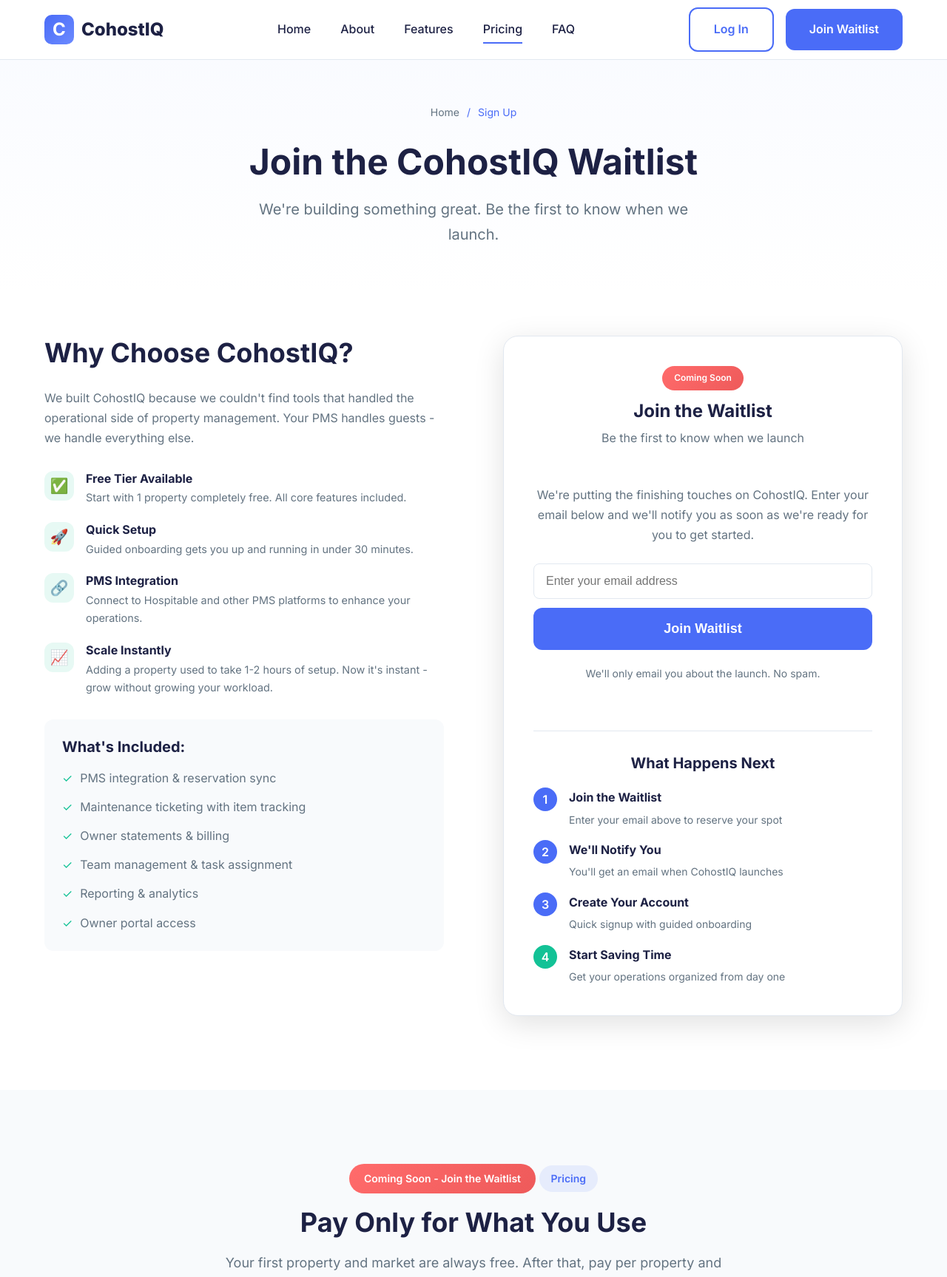
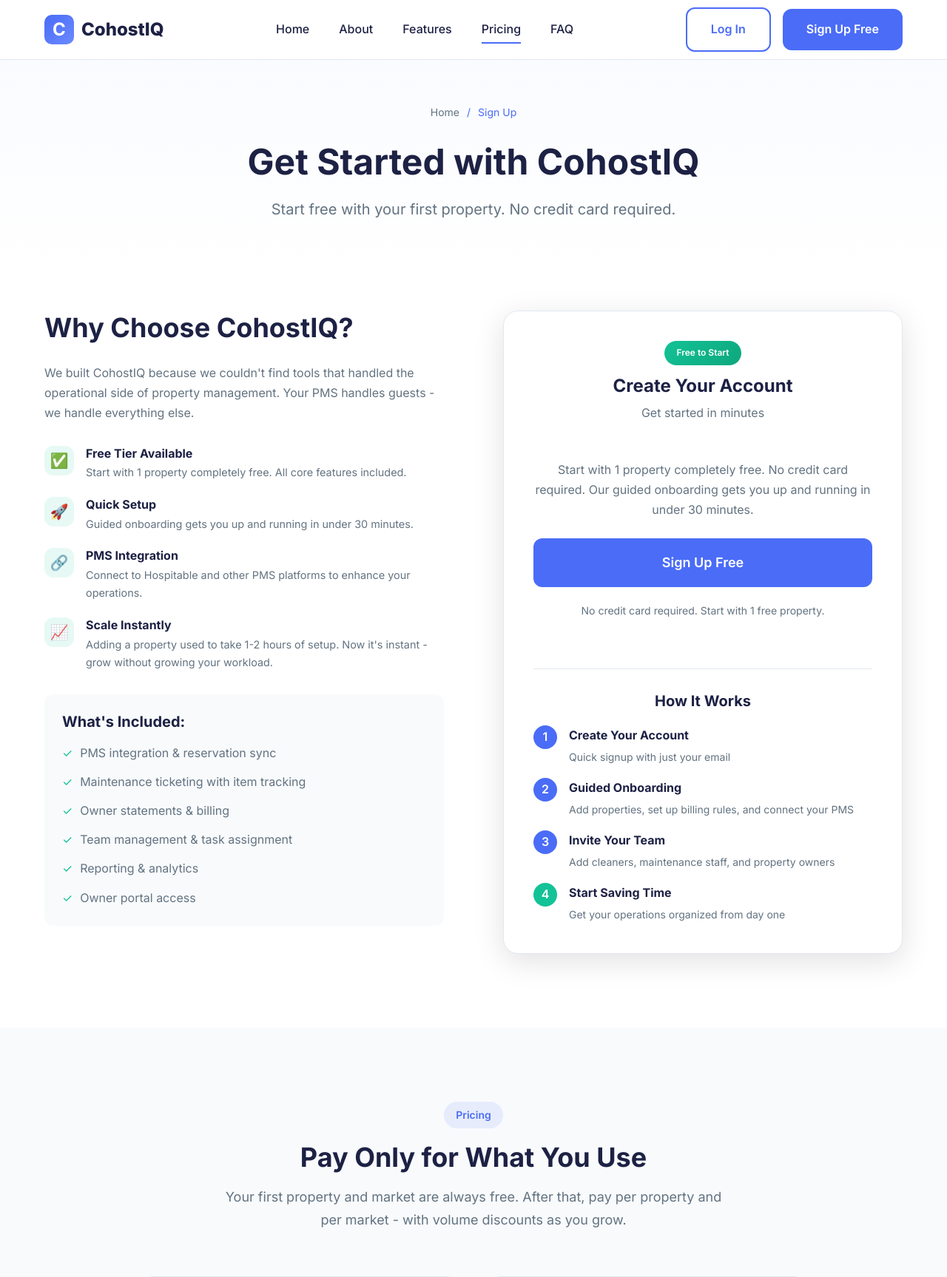
Before and after one commit to scottcohostiq/CohostIQWebsite, a PHP site: page /signup.php in a window 1280 px wide. Shown: the top 1727 px of the page at 74% size. Run offline with PHP 8.4, Linux system fonts and the light colour scheme.

Commit message:
Replace waitlist flow with direct signup link to cohostiq.app
All "Join Waitlist" CTAs now point to https://cohostiq.app/auth/signup_email.php
as "Sign Up Free" buttons. Removed all "Coming Soon" badges and waitlist-related
messaging. Updated signup.php to show a direct signup CTA with "How It Works"
steps instead of the mailto waitlist form.

https://claude.ai/code/session_01SgYSsGTmPASWqU8DK2oEVB

```diff
--- a/signup.php
+++ b/signup.php
@@ -29,7 +29,7 @@
                 </div>
                 <div class="nav-actions">
                     <a href="https://cohostiq.app/login.php" class="btn btn-outline">Log In</a>
-                    <a href="#waitlist" class="btn btn-primary">Join Waitlist</a>
+                    <a href="https://cohostiq.app/auth/signup_email.php" class="btn btn-primary">Sign Up Free</a>
                 </div>
                 <button class="mobile-menu-btn" id="mobileMenuBtn">
                     <span></span>
@@ -45,7 +45,7 @@
             <a href="#pricing">Pricing</a>
             <a href="faq.php">FAQ</a>
             <a href="https://cohostiq.app/login.php" class="btn btn-outline">Log In</a>
-            <a href="#waitlist" class="btn btn-primary">Join Waitlist</a>
+            <a href="https://cohostiq.app/auth/signup_email.php" class="btn btn-primary">Sign Up Free</a>
         </div>
     </header>
 
@@ -57,9 +57,9 @@
                 <span>/</span>
                 <span>Sign Up</span>
             </nav>
-            <h1 class="page-header-title">Join the CohostIQ Waitlist</h1>
+            <h1 class="page-header-title">Get Started with CohostIQ</h1>
             <p class="page-header-description">
-                We're building something great. Be the first to know when we launch.
+                Start free with your first property. No credit card required.
             </p>
         </div>
     </section>
@@ -134,48 +134,45 @@
                     </div>
                 </div>
 
-                <div class="signup-form-container" id="waitlist">
+                <div class="signup-form-container" id="signup">
                     <div class="signup-form-header">
-                        <div style="background: linear-gradient(135deg, #ff6b6b, #ee5a5a); color: white; display: inline-block; padding: 6px 16px; border-radius: 20px; font-weight: 600; font-size: 12px; margin-bottom: 12px;">Coming Soon</div>
-                        <h3>Join the Waitlist</h3>
-                        <p>Be the first to know when we launch</p>
+                        <div style="background: linear-gradient(135deg, #13c296, #0ea77d); color: white; display: inline-block; padding: 6px 16px; border-radius: 20px; font-weight: 600; font-size: 12px; margin-bottom: 12px;">Free to Start</div>
+                        <h3>Create Your Account</h3>
+                        <p>Get started in minutes</p>
                     </div>
                     <div style="text-align: center; padding: 20px 0;">
                         <p style="margin-bottom: 24px; color: #637381;">
-                            We're putting the finishing touches on CohostIQ. Enter your email below and we'll notify you as soon as we're ready for you to get started.
+                            Start with 1 property completely free. No credit card required. Our guided onboarding gets you up and running in under 30 minutes.
                         </p>
-                        <form action="mailto:support@cohostiq.com" method="post" enctype="text/plain" style="display: flex; flex-direction: column; gap: 12px;">
-                            <input type="email" name="email" placeholder="Enter your email address" required style="width: 100%; padding: 14px 16px; border: 1px solid #e2e8f0; border-radius: 8px; font-size: 16px;">
-                            <button type="submit" class="btn btn-primary btn-lg" style="width: 100%;">
-                                Join Waitlist
-                            </button>
-                        </form>
+                        <a href="https://cohostiq.app/auth/signup_email.php" class="btn btn-primary btn-lg" style="width: 100%;">
+                            Sign Up Free
+                        </a>
                         <p class="form-note" style="margin-top: 20px;">
-                            We'll only email you about the launch. No spam.
+                            No credit card required. Start with 1 free property.
                         </p>
                     </div>
                     <div style="border-top: 1px solid #e2e8f0; margin-top: 30px; padding-top: 30px;">
-                        <h4 style="text-align: center; margin-bottom: 20px; color: #1d2144;">What Happens Next</h4>
+                        <h4 style="text-align: center; margin-bottom: 20px; color: #1d2144;">How It Works</h4>
                         <div style="display: flex; flex-direction: column; gap: 16px;">
                             <div style="display: flex; gap: 16px; align-items: flex-start;">
                                 <div style="width: 32px; height: 32px; min-width: 32px; background: #4a6cf7; color: white; border-radius: 50%; display: flex; align-items: center; justify-content: center; font-weight: 600;">1</div>
                                 <div>
-                                    <strong style="color: #1d2144;">Join the Waitlist</strong>
-                                    <p style="margin: 4px 0 0; font-size: 14px; color: #637381;">Enter your email above to reserve your spot</p>
+                                    <strong style="color: #1d2144;">Create Your Account</strong>
+                                    <p style="margin: 4px 0 0; font-size: 14px; color: #637381;">Quick signup with just your email</p>
                                 </div>
                             </div>
                             <div style="display: flex; gap: 16px; align-items: flex-start;">
                                 <div style="width: 32px; height: 32px; min-width: 32px; background: #4a6cf7; color: white; border-radius: 50%; display: flex; align-items: center; justify-content: center; font-weight: 600;">2</div>
                                 <div>
-                                    <strong style="color: #1d2144;">We'll Notify You</strong>
-                                    <p style="margin: 4px 0 0; font-size: 14px; color: #637381;">You'll get an email when CohostIQ launches</p>
+                                    <strong style="color: #1d2144;">Guided Onboarding</strong>
+                                    <p style="margin: 4px 0 0; font-size: 14px; color: #637381;">Add properties, set up billing rules, and connect your PMS</p>
                                 </div>
                             </div>
                             <div style="display: flex; gap: 16px; align-items: flex-start;">
                                 <div style="width: 32px; height: 32px; min-width: 32px; background: #4a6cf7; color: white; border-radius: 50%; display: flex; align-items: center; justify-content: center; font-weight: 600;">3</div>
                                 <div>
-                                    <strong style="color: #1d2144;">Create Your Account</strong>
-                                    <p style="margin: 4px 0 0; font-size: 14px; color: #637381;">Quick signup with guided onboarding</p>
+                                    <strong style="color: #1d2144;">Invite Your Team</strong>
+                                    <p style="margin: 4px 0 0; font-size: 14px; color: #637381;">Add cleaners, maintenance staff, and property owners</p>
                                 </div>
                             </div>
                             <div style="display: flex; gap: 16px; align-items: flex-start;">
@@ -196,7 +193,6 @@
     <section class="section section-gray" id="pricing">
         <div class="container">
             <div class="section-header">
-                <div style="background: linear-gradient(135deg, #ff6b6b, #ee5a5a); color: white; display: inline-block; padding: 8px 20px; border-radius: 25px; font-weight: 600; font-size: 14px; margin-bottom: 16px;">Coming Soon - Join the Waitlist</div>
                 <span class="section-label">Pricing</span>
                 <h2 class="section-title">Pay Only for What You Use</h2>
                 <p class="section-description">
```
Also changed, not shown: faq.php (+6 -6 lines), features.php (+4 -4 lines), index.php (+7 -7 lines).
